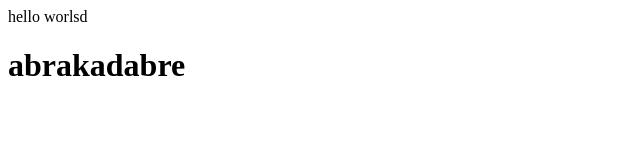
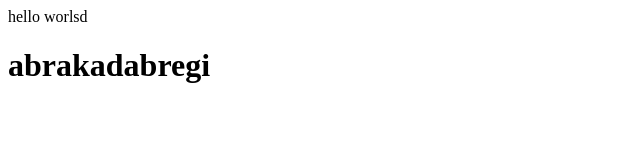
Before and after one commit to nikmg11/testJs, a website: page index.html in a window 1280 px wide. Shown: the full height of the page, 0-640 px from the left. Drawn offline with Linux system fonts and the light colour scheme.

Commit message:
second commit

```diff
--- a/index.html
+++ b/index.html
@@ -12,7 +12,7 @@
 <body>
 
     <div>hello worlsd </div>
-    <h1>abrakadabre</h1>
+    <h1>abrakadabregi</h1>
 
 
 
```
